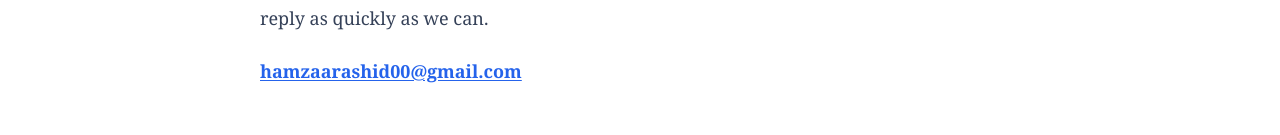
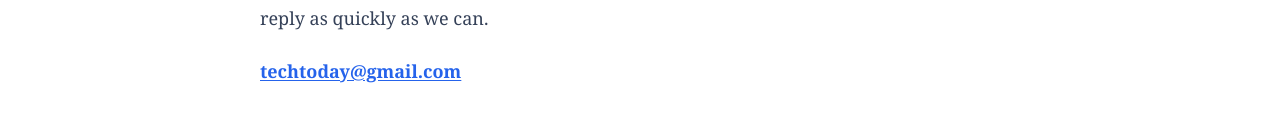
Before and after one commit to hrbaza/techtoday, a Next.js app: page /contact in a window 1280 px wide. Shown: the part 497-632 px from the top of the page. Built offline with nearby package versions, Linux system fonts and the light colour scheme; no server answers.

Commit message:
Update contact email to techtoday@gmail.com
Co-Authored-By: Claude Opus 5 <noreply@anthropic.com>

```diff
--- a/content/site.ts
+++ b/content/site.ts
@@ -10,7 +10,7 @@ export const SITE_DESCRIPTION =
   "TechToday explains AI, robotics, cloud, security and the technology shaping our world in clear, useful language — one story at a time.";
 
 // Contact address shown on the Contact / legal pages.
-export const CONTACT_EMAIL = "hamzaarashid00@gmail.com";
+export const CONTACT_EMAIL = "techtoday@gmail.com";
 
 // Optional: paste the code from Google Search Console's "HTML tag" verification
 // method here, or set NEXT_PUBLIC_GOOGLE_SITE_VERIFICATION in Vercel. Leave
```
